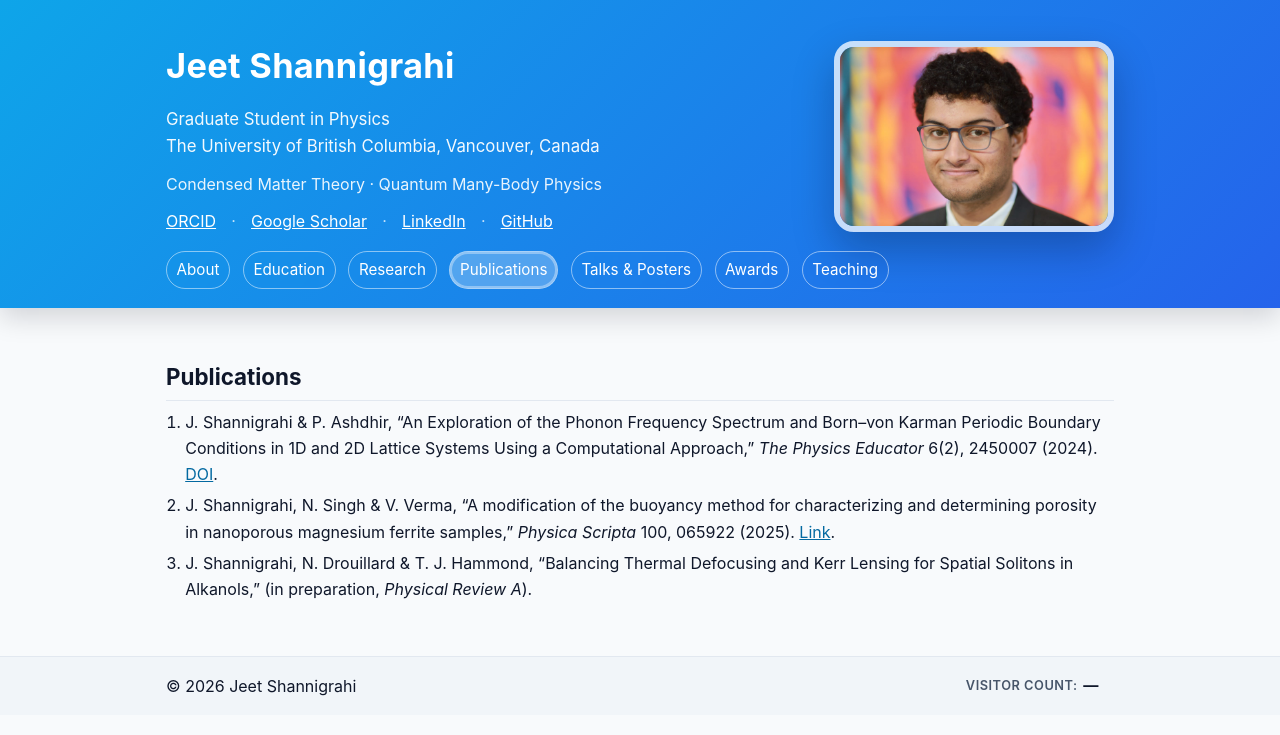
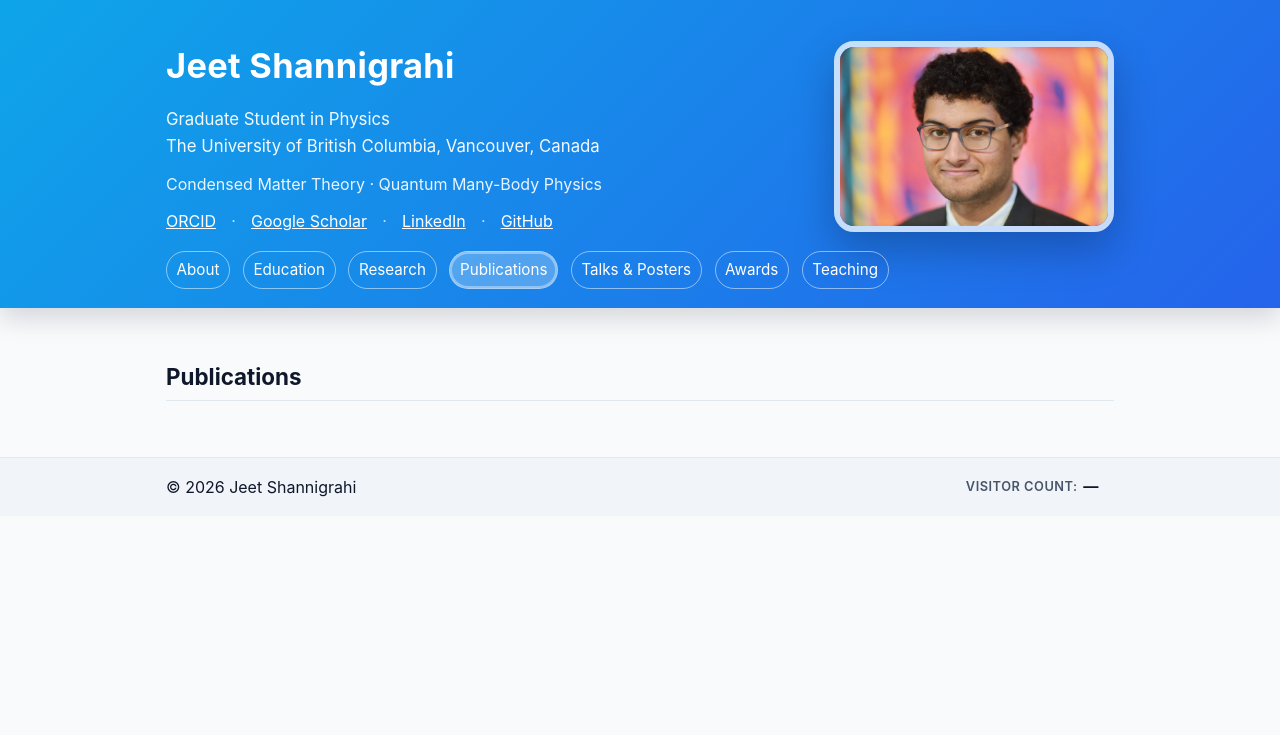
Before and after one commit to JeetShannigrahi21/JeetShannigrahi21.github.io, a Jekyll site: the page built from publications/index.md, in a window 1280 px wide. Shown: the top 735 px of the page. Built offline with Jekyll 4.4.1, drawn with Linux system fonts in a browser that asks for light colours.

Commit message:
Update index.md

```diff
--- a/publications/index.md
+++ b/publications/index.md
@@ -6,16 +6,6 @@ title: Publications
 <section id="publications" class="section">
   <h2>Publications</h2>
   <ol class="items">
-    <li>
-      J. Shannigrahi &amp; P. Ashdhir, “An Exploration of the Phonon Frequency Spectrum and Born–von Karman Periodic Boundary Conditions in 1D and 2D Lattice Systems Using a Computational Approach,”
-      <em>The Physics Educator</em> 6(2), 2450007 (2024). <a href="https://doi.org/10.1142/S2661339524500070" target="_blank" rel="noopener">DOI</a>.
-    </li>
-    <li>
-      J. Shannigrahi, N. Singh &amp; V. Verma, “A modification of the buoyancy method for characterizing and determining porosity in nanoporous magnesium ferrite samples,”
-      <em>Physica Scripta</em> 100, 065922 (2025). <a href="https://iopscience.iop.org/article/10.1088/1402-4896/add38a" target="_blank" rel="noopener">Link</a>.
-    </li>
-    <li>
-      J. Shannigrahi, N. Drouillard &amp; T. J. Hammond, “Balancing Thermal Defocusing and Kerr Lensing for Spatial Solitons in Alkanols,” (in preparation, <em>Physical Review A</em>).
-    </li>
+
   </ol>
 </section>
```
